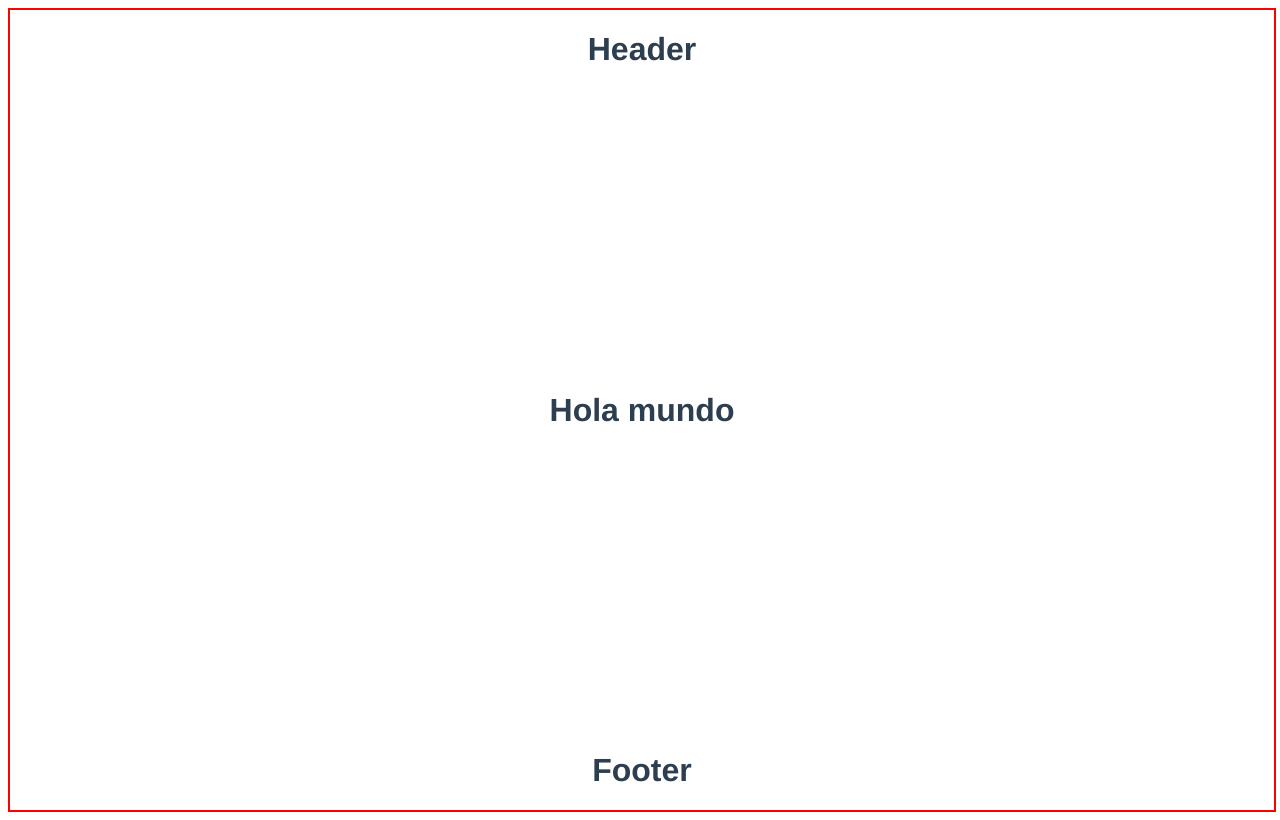
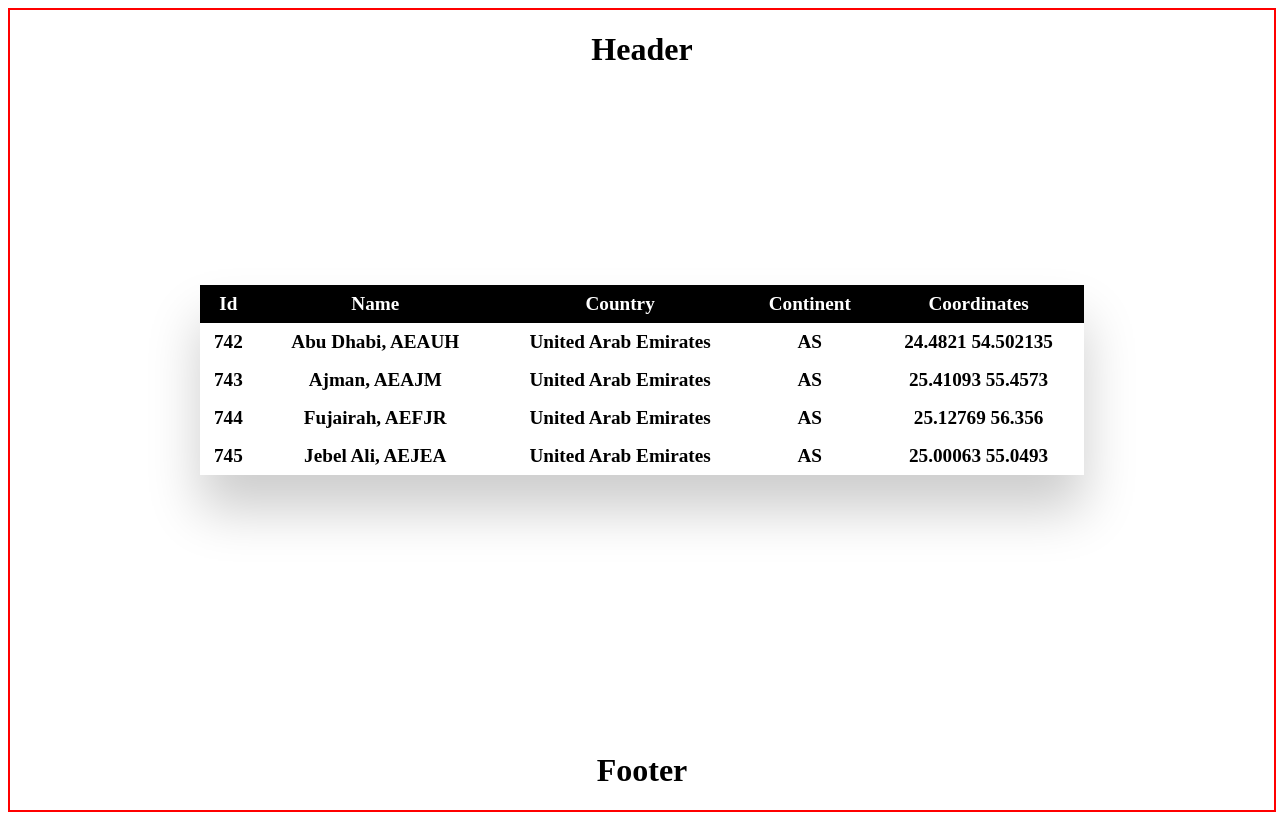
Before and after one commit to patxxi/cargofive-interview, a Vue app: page /#/ in a window 1280 px wide. Built offline with nearby package versions, Linux system fonts and the light colour scheme.

Commit message:
add: table without pagination

```diff
--- a/src/App.vue
+++ b/src/App.vue
@@ -27,26 +27,3 @@
   },
 };
 </script>
-
-<style>
-#app {
-  font-family: Avenir, Helvetica, Arial, sans-serif;
-  -webkit-font-smoothing: antialiased;
-  -moz-osx-font-smoothing: grayscale;
-  text-align: center;
-  color: #2c3e50;
-}
-
-nav {
-  padding: 30px;
-}
-
-nav a {
-  font-weight: bold;
-  color: #2c3e50;
-}
-
-nav a.router-link-exact-active {
-  color: #42b983;
-}
-</style>
--- a/src/components/Footer.vue
+++ b/src/components/Footer.vue
@@ -7,7 +7,7 @@
 <script>
 export default {
   // eslint-disable-next-line vue/multi-word-component-names
-  name: "Footer",
+  name: "v-footer",
   setup() {},
 };
 </script>
--- /dev/null
+++ b/src/components/Table.vue
@@ -0,0 +1,72 @@
+<template>
+  <div class="table-wrapper">
+    <table class="fl-table">
+      <thead v-if="head">
+        <tr>
+          <th v-for="(header, index) in tableHeaders" :key="index">
+            {{ header }}
+          </th>
+        </tr>
+      </thead>
+
+      <tbody>
+        <tr v-for="(row, index) in tableBody" :key="index">
+          <th v-for="(col, index) in row" :key="index">
+            {{ col }}
+          </th>
+        </tr>
+      </tbody>
+    </table>
+  </div>
+</template>
+
+<script>
+import { ref } from "vue";
+export default {
+  name: "BasicTable",
+  props: ["headers", "head", "body"],
+  setup(props) {
+    const tableHeaders = ref(props.headers);
+    const tableHead = ref(props.head);
+    const tableBody = ref(props.body);
+
+    return { tableHeaders, tableHead, tableBody };
+  },
+};
+</script>
+
+<style scoped>
+.table-wrapper {
+  margin: 10px 70px 70px;
+  box-shadow: 0px 35px 50px rgba(0, 0, 0, 0.2);
+  width: 70%;
+}
+
+.fl-table {
+  border-radius: 5px;
+  font-size: 1.2rem;
+  font-weight: normal;
+  border: none;
+  border-collapse: collapse;
+  width: 100%;
+  max-width: 100%;
+  white-space: nowrap;
+  background-color: white;
+}
+
+.fl-table td,
+.fl-table th {
+  text-align: center;
+  padding: 8px;
+}
+
+.fl-table td {
+  border-right: 1px solid #f8f8f8;
+  font-size: 12px;
+}
+
+.fl-table thead th {
+  color: white;
+  background: black;
+}
+</style>
--- a/src/views/Home.vue
+++ b/src/views/Home.vue
@@ -1,11 +1,48 @@
 <template>
-  <h1>Hola mundo</h1>
+  <basic-table head="Puertos" :body="array" :headers="headers"></basic-table>
 </template>
 
 <script>
+import BasicTable from "../components/Table.vue";
 export default {
   name: "HomeView",
-  setup() {},
+  components: { BasicTable },
+  setup() {
+    const array = [
+      {
+        id: 742,
+        name: "Abu Dhabi, AEAUH",
+        country: "United Arab Emirates",
+        continent: "AS",
+        coordinates: "24.4821 54.502135",
+      },
+      {
+        id: 743,
+        name: "Ajman, AEAJM",
+        country: "United Arab Emirates",
+        continent: "AS",
+        coordinates: "25.41093 55.4573",
+      },
+      {
+        id: 744,
+        name: "Fujairah, AEFJR",
+        country: "United Arab Emirates",
+        continent: "AS",
+        coordinates: "25.12769 56.356",
+      },
+      {
+        id: 745,
+        name: "Jebel Ali, AEJEA",
+        country: "United Arab Emirates",
+        continent: "AS",
+        coordinates: "25.00063 55.0493",
+      },
+    ];
+
+    const headers = ["Id", "Name", "Country", "Continent", "Coordinates"];
+
+    return { array, headers };
+  },
 };
 </script>
 
```
